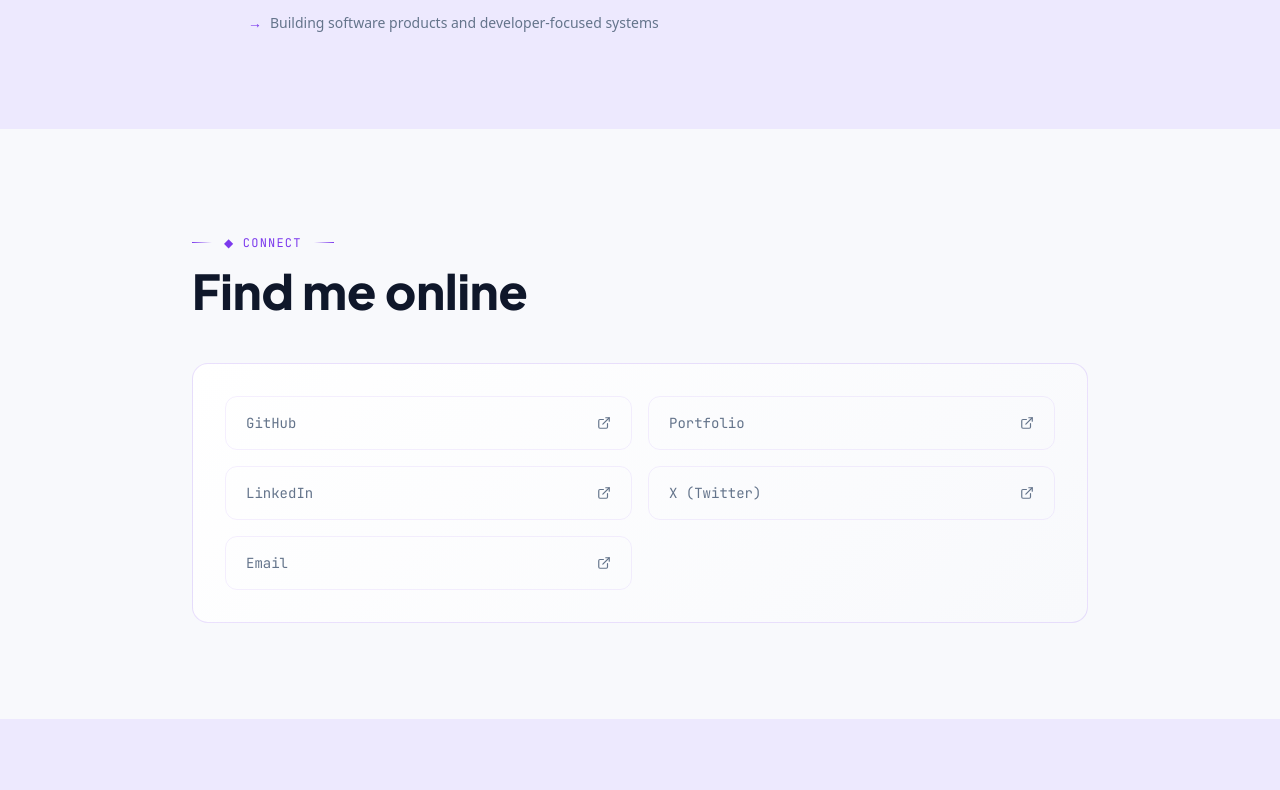
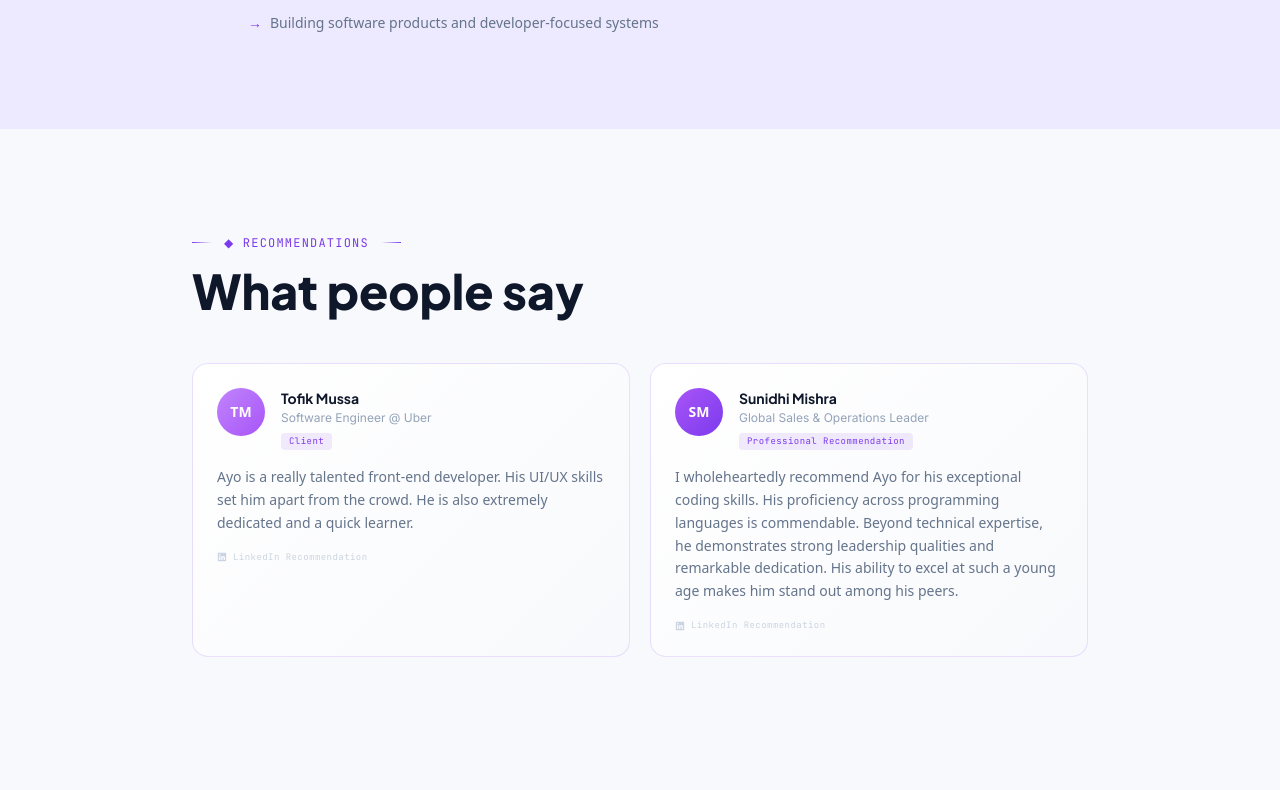
Before and after one commit to adiiaot/Aot-network-portfolio, a Next.js app: page /about in a window 1280 px wide. Shown: the part 2530-3320 px from the top of the page. Built offline with nearby package versions, Linux system fonts and the light colour scheme.

Commit message:
feat: enhance About page with testimonials and avatar component; update Pricing plans with new pricing and timelines

```diff
--- a/src/app/about/page.tsx
+++ b/src/app/about/page.tsx
@@ -2,6 +2,27 @@
 
 import Link from "next/link";
 import { SectionLabel } from "@/components/ui/SectionLabel";
+import { testimonials } from "@/data/testimonials";
+
+function Avatar({ name }: { name: string }) {
+  const initials = name
+    .split(" ")
+    .map((n) => n[0])
+    .join("");
+  const colors = [
+    "linear-gradient(135deg,#a855f7,#7c3aed)",
+    "linear-gradient(135deg,#c084fc,#a855f7)",
+  ];
+  const idx = name.length % colors.length;
+  return (
+    <div
+      className="w-12 h-12 rounded-full flex items-center justify-center text-white text-sm font-bold shrink-0"
+      style={{ background: colors[idx] }}
+    >
+      {initials}
+    </div>
+  );
+}
 
 export default function AboutPage() {
   const RESUME_PATH = "/resume/Oluwadare_Taye_Ayo_Full_Stack_Product_Engineer_ATS_CV.pdf";
@@ -284,6 +305,77 @@ export default function AboutPage() {
         </div>
       </section>
 
+      {/* ── Recommendations ── */}
+      <section className="py-24 px-6" style={{ background: "var(--bg-primary)" }}>
+        <div className="max-w-4xl mx-auto">
+          <SectionLabel>Recommendations</SectionLabel>
+          <h2
+            className="text-3xl md:text-5xl font-black mt-4 mb-12"
+            style={{ fontFamily: "'Plus Jakarta Sans', sans-serif", color: "var(--text-primary)" }}
+          >
+            What people say
+          </h2>
+          <div className="grid md:grid-cols-2 gap-5">
+            {testimonials.map((t) => (
+              <div
+                key={t.name}
+                className="border rounded-2xl p-6 transition-all duration-500 hover:-translate-y-1"
+                style={{
+                  borderColor: "var(--border-color)",
+                  background: "var(--card-bg)",
+                }}
+              >
+                <div className="flex items-start gap-4 mb-4">
+                  <Avatar name={t.name} />
+                  <div className="min-w-0">
+                    <div
+                      className="font-bold text-sm truncate"
+                      style={{ fontFamily: "'Plus Jakarta Sans', sans-serif", color: "var(--text-primary)" }}
+                    >
+                      {t.name}
+                    </div>
+                    <div
+                      className="text-xs truncate mt-0.5"
+                      style={{ fontFamily: "'Inter', sans-serif", color: "var(--text-dim)" }}
+                    >
+                      {t.title}
+                    </div>
+                    <span
+                      className="inline-block text-[9px] px-2 py-0.5 rounded mt-1.5 tracking-wider"
+                      style={{
+                        fontFamily: "'JetBrains Mono', monospace",
+                        background: "rgba(var(--accent-rgb), 0.1)",
+                        color: "var(--accent-primary)",
+                      }}
+                    >
+                      {t.relationship}
+                    </span>
+                  </div>
+                </div>
+                <p
+                  className="text-sm leading-relaxed mb-4"
+                  style={{ color: "var(--text-muted)" }}
+                >
+                  {t.recommendation}
+                </p>
+                <div
+                  className="flex items-center gap-1.5 text-[9px] tracking-wider"
+                  style={{
+                    fontFamily: "'JetBrains Mono', monospace",
+                    color: "var(--text-very-dim)",
+                  }}
+                >
+                  <svg width="10" height="10" viewBox="0 0 24 24" fill="currentColor">
+                    <path d="M20.5 2h-17A1.5 1.5 0 002 3.5v17A1.5 1.5 0 003.5 22h17a1.5 1.5 0 001.5-1.5v-17A1.5 1.5 0 0020.5 2zM8 19H5v-9h3zM6.5 8.25A1.75 1.75 0 118.3 6.5a1.78 1.78 0 01-1.8 1.75zM19 19h-3v-4.74c0-1.42-.6-1.93-1.38-1.93A1.74 1.74 0 0013 14.19a.66.66 0 000 .14V19h-3v-9h2.9v1.3a3.11 3.11 0 012.7-1.4c1.55 0 3.36.86 3.36 3.66z" />
+                  </svg>
+                  {t.source}
+                </div>
+              </div>
+            ))}
+          </div>
+        </div>
+      </section>
+
       {/* ── Social / Contact ── */}
       <section className="py-24 px-6">
         <div className="max-w-4xl mx-auto">
--- a/src/app/page.tsx
+++ b/src/app/page.tsx
@@ -1,12 +1,10 @@
 import { Nav } from "@/components/sections/Nav";
 import { Hero } from "@/components/sections/Hero";
 import { Work } from "@/components/sections/Work";
-import { Upwork } from "@/components/sections/Upwork";
 import { Services } from "@/components/sections/Services";
 import { Pricing } from "@/components/sections/Pricing";
 import { AotAISection } from "@/components/sections/AotAISection";
 import { Process } from "@/components/sections/Process";
-import { Authority } from "@/components/sections/Authority";
 import { Contact } from "@/components/sections/Contact";
 import { Footer } from "@/components/sections/Footer";
 
@@ -16,12 +14,10 @@ export default function Home() {
       <Nav />
       <Hero />
       <Work />
-      <Upwork />
       <Services />
       <Pricing />
       <AotAISection />
       <Process />
-      <Authority />
       <Contact />
       <Footer />
     </>
--- a/src/components/sections/Pricing.tsx
+++ b/src/components/sections/Pricing.tsx
@@ -79,13 +79,34 @@ export function Pricing() {
                   {plan.description}
                 </p>
                 <div
-                className="text-lg font-black mb-8"
+                  className="text-lg font-black"
                   style={{
                     fontFamily: "'Plus Jakarta Sans', sans-serif",
                     color: "var(--accent-primary)",
                   }}
                 >
                   {plan.price}
+                </div>
+                {plan.timeline && (
+                  <div
+                    className="text-xs mb-2 mt-1"
+                    style={{
+                      fontFamily: "'JetBrains Mono', monospace",
+                      color: "var(--text-dim)",
+                    }}
+                  >
+                    {plan.timeline}
+                  </div>
+                )}
+                <div
+                  className="inline-block text-[10px] px-2 py-0.5 rounded mb-6 tracking-wider"
+                  style={{
+                    fontFamily: "'JetBrains Mono', monospace",
+                    background: "rgba(var(--accent-rgb), 0.08)",
+                    color: "var(--accent-primary)",
+                  }}
+                >
+                  $25 / hour
                 </div>
                 <ul className="space-y-3 mb-8 flex-1">
                   {plan.features.map((f) => (
@@ -132,6 +153,23 @@ export function Pricing() {
               </div>
             ))}
           </div>
+
+          <div className="text-center max-w-lg mx-auto">
+            <p
+              className="text-sm leading-relaxed"
+              style={{ fontFamily: "'Inter', sans-serif", color: "var(--text-muted)" }}
+            >
+              Have a custom budget?{" "}
+              <a
+                href="#contact"
+                className="font-bold underline underline-offset-4 transition-opacity hover:opacity-80"
+                style={{ color: "var(--accent-primary)" }}
+              >
+                Tell me about your project
+              </a>{" "}
+              and I&apos;ll scope it to fit.
+            </p>
+          </div>
       </div>
     </section>
   );
--- a/src/data/pricing.ts
+++ b/src/data/pricing.ts
@@ -3,8 +3,8 @@ import { PricingPlan } from "@/types";
 export const pricingPlans: PricingPlan[] = [
   {
     name: "Starter MVP",
-    price: "Contact for Pricing",
-    timeline: "",
+    price: "From $1,500",
+    timeline: "2–3 weeks",
     tag: "Early-stage",
     description: "Validate your idea fast with a clean, functional product.",
     features: [
@@ -18,8 +18,8 @@ export const pricingPlans: PricingPlan[] = [
   },
   {
     name: "Growth Build",
-    price: "Contact for Pricing",
-    timeline: "",
+    price: "From $4,000",
+    timeline: "~160 hrs · 5 weeks",
     tag: "Most Popular",
     description: "Full product build for startups ready to scale.",
     features: [
@@ -34,8 +34,8 @@ export const pricingPlans: PricingPlan[] = [
   },
   {
     name: "AI Systems",
-    price: "Contact for Pricing",
-    timeline: "",
+    price: "From $7,500",
+    timeline: "~300 hrs · custom",
     tag: "Advanced",
     description: "AI-first products, automation systems, and complex logic.",
     features: [
--- a/src/data/social.ts
+++ b/src/data/social.ts
@@ -6,6 +6,7 @@ export const NAV_LINKS: NavLink[] = [
   { label: "Work", href: "#work" },
   { label: "Services", href: "#services" },
   { label: "AOT AI", href: "/aot-ai" },
+  { label: "Contact", href: "#contact" },
 ];
 
 export const STATS: Stat[] = [
```
Lines whose indentation alone changed are shown as unchanged.
